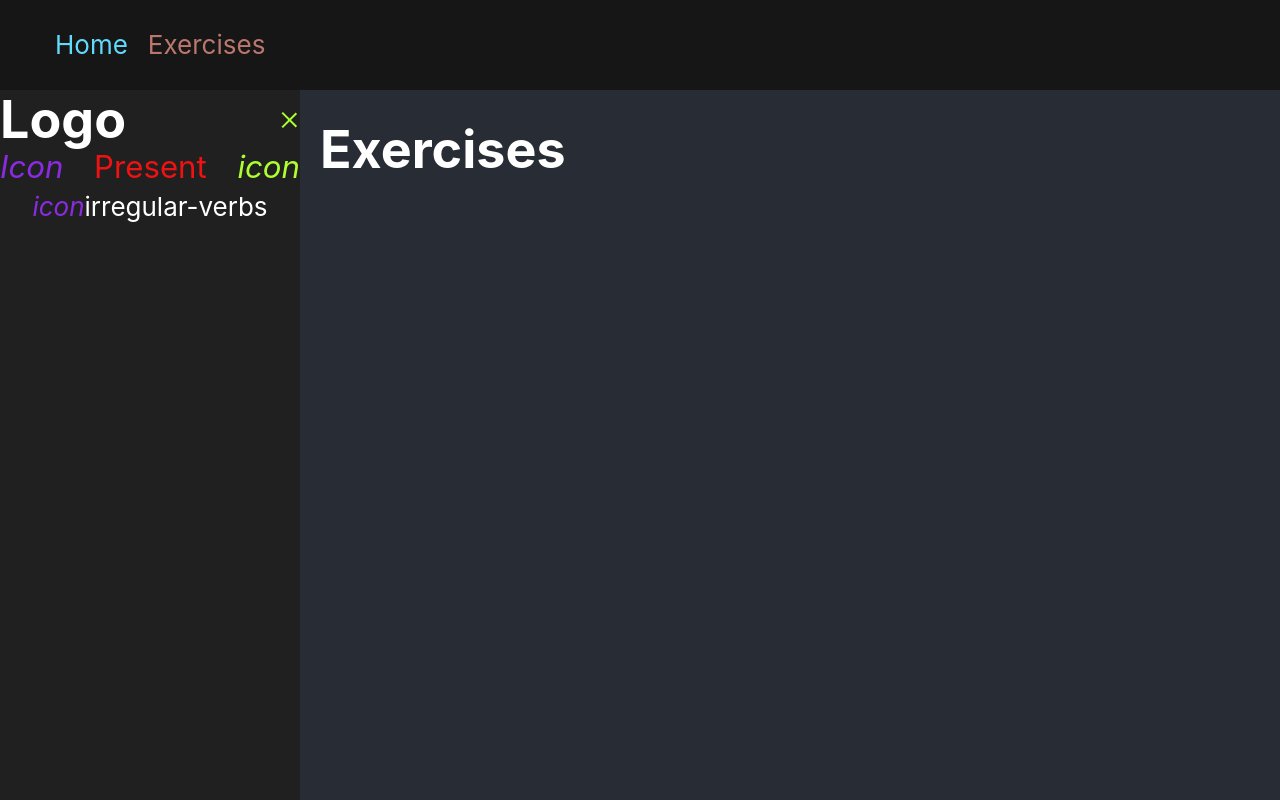
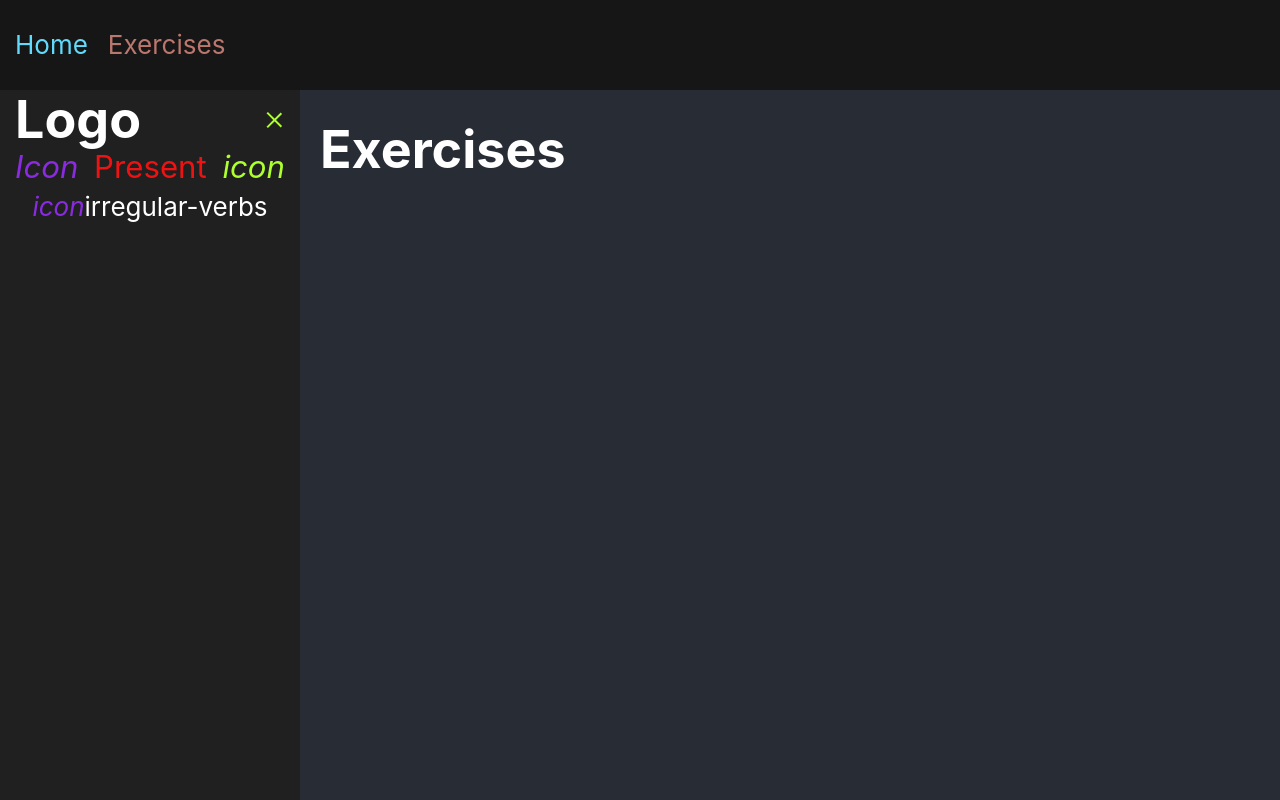
Before and after one commit to Yaroslav-Bondar/English-trainer, a React (Create React App) app: page /exercises in a window 1280 px wide. Shown: the top 800 px of the page. Built offline with nearby package versions, Linux system fonts and the light colour scheme.

Commit message:
burger icon logic

```diff
--- a/src/components/Sidebar/Sidebar.jsx
+++ b/src/components/Sidebar/Sidebar.jsx
@@ -20,11 +20,11 @@ const Sidebar = () => {
     const toggleMin = () => setMin(!min);
     return (
         <aside className={styles.sidebar} role='complementary'>
-            <div className={min ? `${styles.sidebar__container} ${styles.sidebar__container_min}` : styles.sidebar__container}>
+            <div className={min ? `${styles.sidebar__container} ${styles.sidebar__container_min} _container` : `${styles.sidebar__container} _container`}>
                 <div className={styles.sidebar__top}>
                     <h1 className={min ? styles.sidebar__logo : `${styles.sidebar__logo} ${styles.sidebar__logo_active}`}>Logo</h1>
                     <div onClick={toggleMin} className={min ? `${styles.sidebar__bars} ${styles.sidebar__bars_min}` : styles.sidebar__bars}>
-                        <div  className={styles['sidebar__bars-item']}></div>
+                        <div className={styles['sidebar__bars-item']}></div>
                     </div>
                 </div>
                 <div className={styles.sidebar__menu}>
--- a/src/components/Sidebar/Sidebar.module.css
+++ b/src/components/Sidebar/Sidebar.module.css
@@ -35,6 +35,7 @@
 .sidebar__bars-item {
     position: absolute;
     left: 0;
+    width: 100%;
     height: 2px;
     transition: all .2s;
     background-color: greenyellow;
@@ -42,7 +43,6 @@
 .sidebar__bars::before,
 .sidebar__bars::after {
     content: '';
-    width: 100%;
 }
 /* menu opened */
 .sidebar__bars-item {
--- a/src/styles/index.css
+++ b/src/styles/index.css
@@ -3,12 +3,13 @@
 @import url('./normalize.css');
 
 :root {
+  /* font */
   --font-size-m: calc(9px + 1vmin);
   --font-size-l: calc(10px + 2vmin);
   --font-size-xl: calc(10px + 3vmin);
-
+  /* size */
   --size-l: calc(10vmin + 10px);
-
+  /* colors */
   --color-malibu: #61dafb;
   --color-shark: #282c34;
   --color-white: #fff;
@@ -20,12 +21,6 @@
   --color-carbon: #2d2d2d;
   --color-old-rose: #ba776d;
   --color-good-gray: #161616;
-
-}
-*,
-::after,
-::before  {
-    box-sizing: border-box;
 }
 body {
   margin: 0;
@@ -37,20 +32,18 @@ body {
   font-size: 16px
   var(--color-white);
 }
-
 code {
   font-family: source-code-pro, Menlo, Monaco, Consolas, 'Courier New',
     monospace;
 }
 ._container {
-  max-width: 1200px;
+  /* max-width: 1200px; */
   padding: 0 15px;
-  margin: 0 auto;
+  /* margin: 0 auto; */
 }
 ._container_grow {
   flex-grow: 1;
 }
-
 ._wrapper {
   max-width: 1000px;
   padding: 30px 15px;
```
